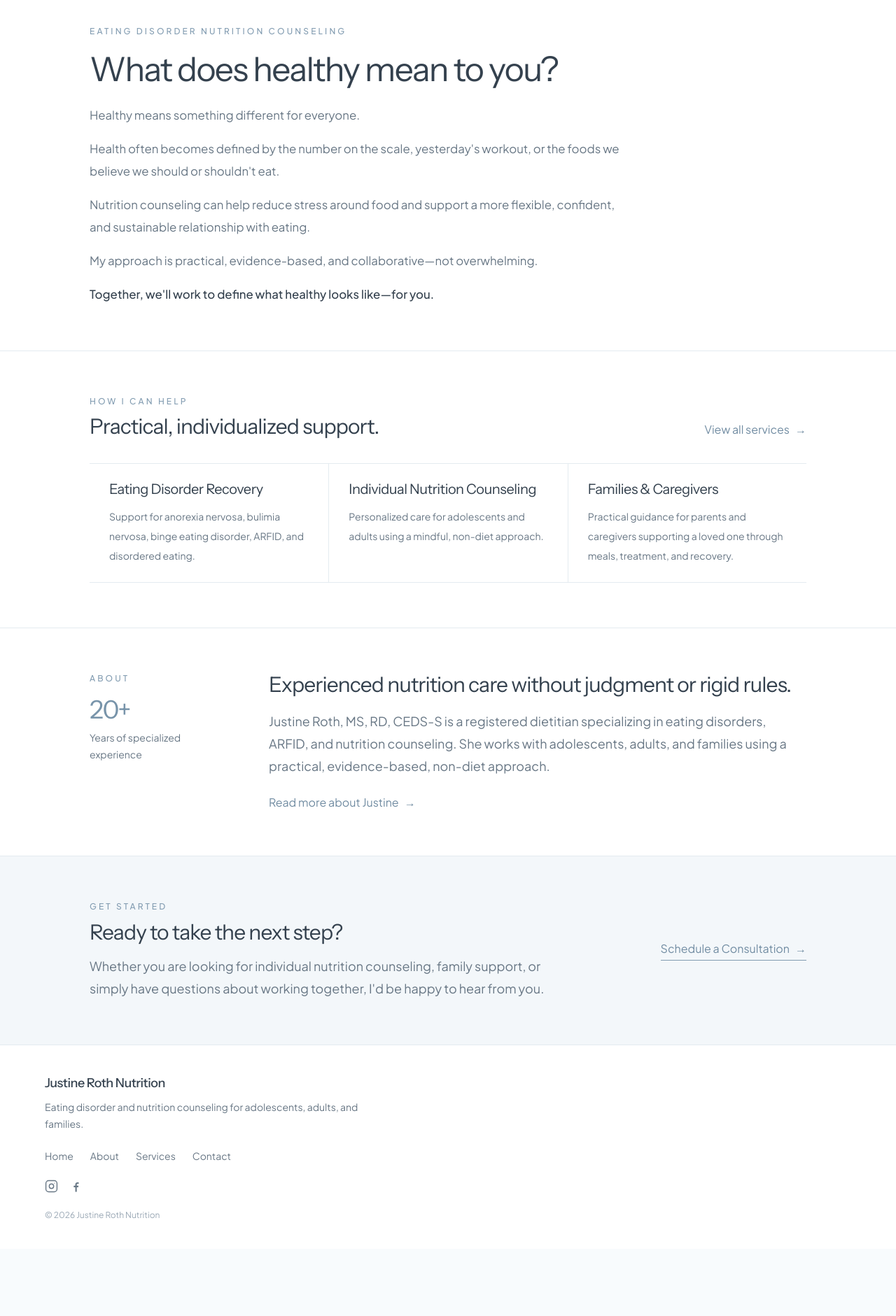
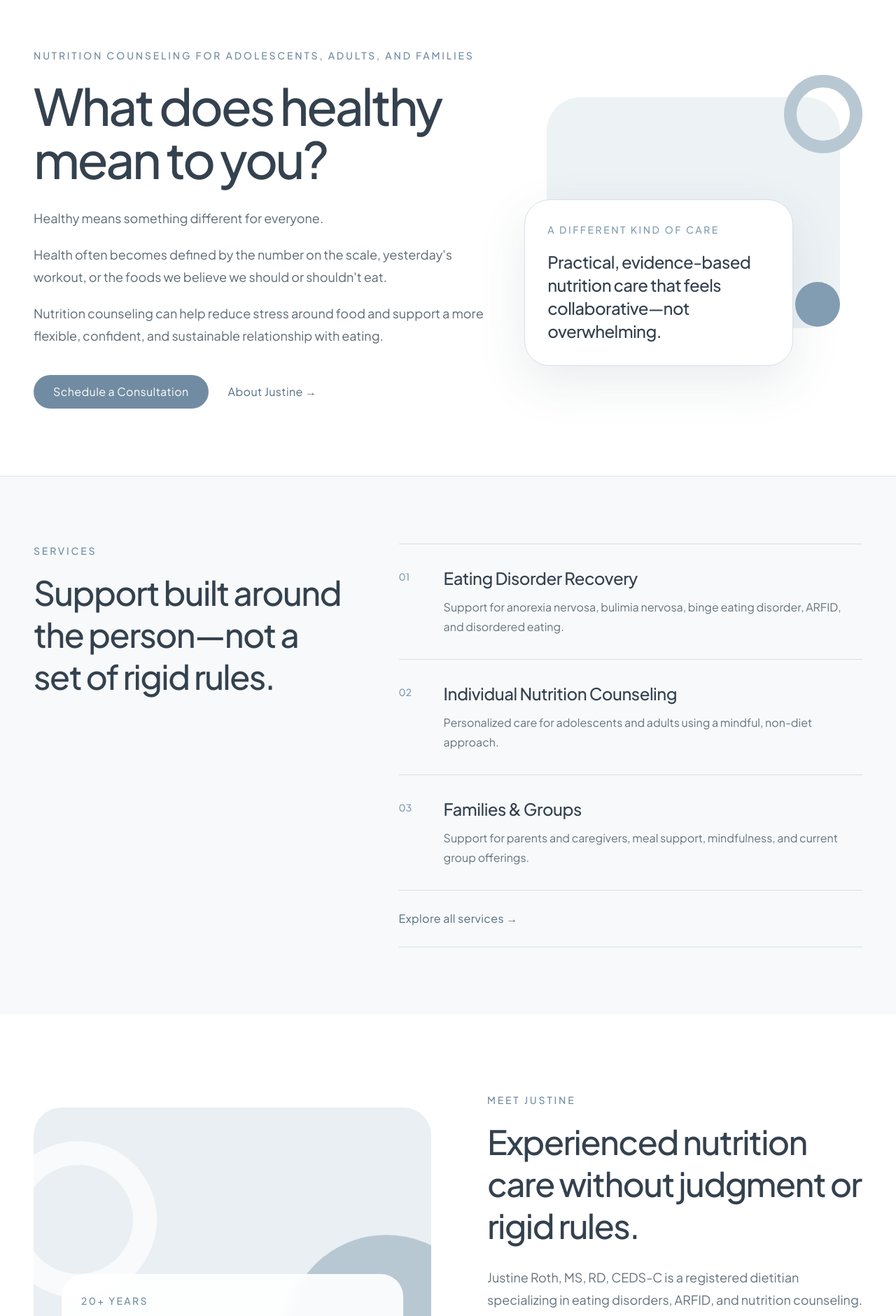
Before and after one commit to justinerothrd/justine-roth-nutrition, a Next.js app: page / in a window 1280 px wide. Shown: the part 100-1981 px from the top of the page at 70% size. Before the commit the page ends 1885 px from the top, so only its background shows below. Built offline with nearby package versions, Linux system fonts and the light colour scheme.

Commit message:
Update page.tsx

```diff
--- a/app/page.tsx
+++ b/app/page.tsx
@@ -12,144 +12,143 @@ const services = [
       "Personalized care for adolescents and adults using a mindful, non-diet approach.",
   },
   {
-    title: "Families & Caregivers",
+    title: "Families & Groups",
     description:
-      "Practical guidance for parents and caregivers supporting a loved one through meals, treatment, and recovery.",
+      "Support for parents and caregivers, meal support, mindfulness, and current group offerings.",
   },
 ];
 
-export default function Home() {
+export default function HomePage() {
   return (
-    <main className="min-h-screen bg-white text-[#34414E]">
-      {/* Mobile hero */}
-      <section className="border-b border-[#E4EBF0] px-6 py-9 sm:hidden">
-        <h1 className="font-heading max-w-[12ch] text-[2.15rem] font-normal leading-[1.06] tracking-[-0.04em]">
-          What does healthy mean to you?
-        </h1>
-
-        <p className="mt-6 text-base leading-7 text-[#687785]">
-          Healthy means something different for everyone. Nutrition counseling
-          can help reduce stress around food and support a more flexible,
-          confident, and sustainable relationship with eating.
-        </p>
-
-        <p className="mt-5 text-base font-medium leading-7 text-[#34414E]">
-          My approach is practical, evidence-based, and collaborative—not
-          overwhelming.
-        </p>
-      </section>
-
-      {/* Tablet and desktop hero */}
-      <section className="hidden border-b border-[#E4EBF0] px-6 py-12 sm:block md:py-16">
-        <div className="mx-auto max-w-5xl">
-          <div className="max-w-4xl">
-            <p className="text-xs font-medium uppercase tracking-[0.26em] text-[#829CB1]">
-              Eating Disorder Nutrition Counseling
+    <main className="bg-white text-[#34414E]">
+      <section className="border-b border-[#DDE4E9]">
+        <div className="mx-auto grid min-h-[72vh] max-w-7xl items-center gap-12 px-6 py-20 md:px-10 lg:grid-cols-[1.15fr_0.85fr] lg:px-12 lg:py-24">
+          <div className="max-w-3xl">
+            <p className="mb-6 text-sm font-medium uppercase tracking-[0.2em] text-[#718CA2]">
+              Nutrition counseling for adolescents, adults, and families
             </p>
 
-            <h1 className="font-heading mt-5 max-w-3xl text-4xl font-normal leading-[1.08] tracking-[-0.035em] md:text-[3rem]">
+            <h1 className="max-w-3xl text-5xl font-medium leading-[1.05] tracking-[-0.045em] text-[#34414E] sm:text-6xl lg:text-7xl">
               What does healthy mean to you?
             </h1>
 
-            <div className="mt-6 max-w-3xl space-y-4 text-[1.05rem] leading-8 text-[#687785]">
+            <div className="mt-8 max-w-2xl space-y-5 text-lg leading-8 text-[#5E6A74]">
               <p>Healthy means something different for everyone.</p>
-
               <p>
                 Health often becomes defined by the number on the scale,
                 yesterday&apos;s workout, or the foods we believe we should or
                 shouldn&apos;t eat.
               </p>
-
               <p>
                 Nutrition counseling can help reduce stress around food and
                 support a more flexible, confident, and sustainable
                 relationship with eating.
               </p>
+            </div>
 
-              <p>
-                My approach is practical, evidence-based, and collaborative—not
-                overwhelming.
+            <div className="mt-10 flex flex-col gap-4 sm:flex-row sm:items-center">
+              <Link
+                href="/contact"
+                className="inline-flex min-h-12 items-center justify-center rounded-full bg-[#718CA2] px-7 text-sm font-semibold tracking-wide text-white transition hover:bg-[#637D92]"
+              >
+                Schedule a Consultation
+              </Link>
+
+              <Link
+                href="/about"
+                className="inline-flex min-h-12 items-center justify-center px-3 text-sm font-semibold tracking-wide text-[#526D82] transition hover:text-[#34414E]"
+              >
+                About Justine <span aria-hidden="true">&nbsp;→</span>
+              </Link>
+            </div>
+          </div>
+
+          <div className="relative hidden min-h-[440px] lg:block">
+            <div className="absolute inset-x-8 top-8 h-[330px] rounded-[3rem] bg-[#EDF2F5]" />
+            <div className="absolute bottom-6 left-0 max-w-sm rounded-[2.25rem] border border-[#D6E0E7] bg-white p-8 shadow-[0_24px_70px_rgba(52,65,78,0.10)]">
+              <p className="text-sm font-medium uppercase tracking-[0.18em] text-[#829CB1]">
+                A different kind of care
               </p>
+              <p className="mt-5 text-2xl font-medium leading-snug tracking-[-0.025em] text-[#34414E]">
+                Practical, evidence-based nutrition care that feels
+                collaborative—not overwhelming.
+              </p>
+            </div>
+            <div className="absolute right-0 top-0 h-28 w-28 rounded-full border-[18px] border-[#B8C8D3]" />
+            <div className="absolute bottom-20 right-8 h-16 w-16 rounded-full bg-[#829CB1]" />
+          </div>
+        </div>
+      </section>
 
-              <p className="font-medium text-[#34414E]">
-                Together, we&apos;ll work to define what healthy looks like—for
-                you.
+      <section className="bg-[#F7F9FA]">
+        <div className="mx-auto max-w-7xl px-6 py-20 md:px-10 lg:px-12 lg:py-24">
+          <div className="grid gap-10 lg:grid-cols-[0.8fr_1.2fr] lg:gap-20">
+            <div>
+              <p className="text-sm font-medium uppercase tracking-[0.2em] text-[#718CA2]">
+                Services
               </p>
+              <h2 className="mt-5 max-w-md text-4xl font-medium leading-tight tracking-[-0.035em] text-[#34414E] sm:text-5xl">
+                Support built around the person—not a set of rigid rules.
+              </h2>
+            </div>
+
+            <div className="divide-y divide-[#D7E0E6] border-y border-[#D7E0E6]">
+              {services.map((service, index) => (
+                <article
+                  key={service.title}
+                  className="grid gap-4 py-8 sm:grid-cols-[48px_1fr]"
+                >
+                  <span className="pt-1 text-sm font-medium text-[#829CB1]">
+                    0{index + 1}
+                  </span>
+                  <div>
+                    <h3 className="text-2xl font-medium tracking-[-0.02em] text-[#34414E]">
+                      {service.title}
+                    </h3>
+                    <p className="mt-3 max-w-xl leading-7 text-[#66737D]">
+                      {service.description}
+                    </p>
+                  </div>
+                </article>
+              ))}
+
+              <div className="py-7">
+                <Link
+                  href="/services"
+                  className="text-sm font-semibold tracking-wide text-[#526D82] transition hover:text-[#34414E]"
+                >
+                  Explore all services <span aria-hidden="true">→</span>
+                </Link>
+              </div>
             </div>
           </div>
         </div>
       </section>
 
-      {/* Services */}
-      <section className="border-b border-[#E4EBF0] px-6 py-10 sm:py-12 md:py-16">
-        <div className="mx-auto max-w-5xl">
-          <div className="sm:flex sm:items-end sm:justify-between">
-            <div>
-              <p className="text-[0.68rem] font-medium uppercase tracking-[0.2em] text-[#829CB1] sm:text-xs sm:tracking-[0.26em]">
-                How I Can Help
+      <section>
+        <div className="mx-auto grid max-w-7xl gap-12 px-6 py-20 md:px-10 lg:grid-cols-[1fr_1fr] lg:items-center lg:px-12 lg:py-28">
+          <div className="relative min-h-[390px] overflow-hidden rounded-[2.5rem] bg-[#E9EFF3]">
+            <div className="absolute -left-12 top-12 h-56 w-56 rounded-full border-[34px] border-white/70" />
+            <div className="absolute bottom-0 right-0 h-72 w-72 translate-x-20 translate-y-20 rounded-full bg-[#B8C8D3]" />
+            <div className="absolute bottom-10 left-10 right-10 rounded-[2rem] bg-white/90 p-7 backdrop-blur">
+              <p className="text-sm font-medium uppercase tracking-[0.17em] text-[#718CA2]">
+                20+ Years
               </p>
-
-              <h2 className="font-heading mt-3 max-w-[15ch] text-[1.8rem] font-normal leading-[1.08] tracking-[-0.03em] sm:max-w-none sm:text-3xl">
-                Practical, individualized support.
-              </h2>
-            </div>
-
-            <Link
-              href="/services"
-              className="mt-5 inline-flex w-fit items-center gap-2 text-sm font-medium text-[#718CA2] transition-colors hover:text-[#526D83] sm:mt-0"
-            >
-              View all services
-              <span aria-hidden="true">→</span>
-            </Link>
-          </div>
-
-          <div className="mt-7 border-t border-[#E4EBF0] sm:mt-9 md:grid md:grid-cols-3">
-            {services.map((service, index) => (
-              <article
-                key={service.title}
-                className={`border-b border-[#E4EBF0] py-6 md:px-7 ${
-                  index > 0 ? "md:border-l" : ""
-                }`}
-              >
-                <h3 className="font-heading text-xl font-normal leading-tight tracking-[-0.025em]">
-                  {service.title}
-                </h3>
-
-                <p className="mt-3 text-sm leading-7 text-[#687785]">
-                  {service.description}
-                </p>
-              </article>
-            ))}
-          </div>
-        </div>
-      </section>
-
-      {/* About */}
-      <section className="border-b border-[#E4EBF0] px-6 py-10 sm:py-12 md:py-16">
-        <div className="mx-auto max-w-5xl md:grid md:grid-cols-[200px_1fr] md:gap-14">
-          <div>
-            <p className="text-[0.68rem] font-medium uppercase tracking-[0.2em] text-[#829CB1] sm:text-xs sm:tracking-[0.26em]">
-              About
-            </p>
-
-            <div className="mt-4 flex items-end gap-3 md:block">
-              <p className="font-heading text-4xl font-normal tracking-[-0.045em] text-[#7894AA]">
-                20+
-              </p>
-
-              <p className="pb-1 text-sm leading-6 text-[#687785] md:mt-2 md:pb-0">
-                Years of specialized experience
+              <p className="mt-2 text-xl font-medium text-[#34414E]">
+                Of specialized experience
               </p>
             </div>
           </div>
 
-          <div className="mt-7 md:mt-0">
-            <h2 className="font-heading max-w-[18ch] text-[1.75rem] font-normal leading-[1.1] tracking-[-0.03em] sm:max-w-3xl sm:text-3xl">
+          <div className="max-w-xl lg:pl-8">
+            <p className="text-sm font-medium uppercase tracking-[0.2em] text-[#718CA2]">
+              Meet Justine
+            </p>
+            <h2 className="mt-5 text-4xl font-medium leading-tight tracking-[-0.035em] text-[#34414E] sm:text-5xl">
               Experienced nutrition care without judgment or rigid rules.
             </h2>
-
-            <p className="mt-4 max-w-3xl text-base leading-7 text-[#687785] sm:mt-5 sm:text-lg sm:leading-8">
-              Justine Roth, MS, RD, CEDS-S is a registered dietitian
+            <p className="mt-7 text-lg leading-8 text-[#66737D]">
+              Justine Roth, MS, RD, CEDS-C is a registered dietitian
               specializing in eating disorders, ARFID, and nutrition
               counseling. She works with adolescents, adults, and families
               using a practical, evidence-based, non-diet approach.
@@ -157,40 +156,34 @@ export default function Home() {
 
             <Link
               href="/about"
-              className="mt-6 inline-flex items-center gap-2 text-sm font-medium text-[#718CA2] transition-colors hover:text-[#526D83]"
+              className="mt-8 inline-flex text-sm font-semibold tracking-wide text-[#526D82] transition hover:text-[#34414E]"
             >
-              Read more about Justine
-              <span aria-hidden="true">→</span>
+              Learn more about Justine <span aria-hidden="true">&nbsp;→</span>
             </Link>
           </div>
         </div>
       </section>
 
-      {/* Contact */}
-      <section className="bg-[#F3F7FA] px-6 py-10 sm:py-12 md:py-16">
-        <div className="mx-auto max-w-5xl md:flex md:items-center md:justify-between md:gap-12">
-          <div className="max-w-2xl">
-            <p className="text-[0.68rem] font-medium uppercase tracking-[0.2em] text-[#829CB1] sm:text-xs sm:tracking-[0.26em]">
-              Get Started
+      <section className="px-6 pb-10 md:px-10 lg:px-12">
+        <div className="mx-auto max-w-7xl rounded-[2.5rem] border border-[#9EB2C1] bg-[#F5F8FA] px-7 py-14 sm:px-10 lg:grid lg:grid-cols-[1fr_auto] lg:items-center lg:gap-12 lg:px-14 lg:py-16">
+          <div>
+            <p className="text-sm font-medium uppercase tracking-[0.2em] text-[#718CA2]">
+              Get started
             </p>
-
-            <h2 className="font-heading mt-3 max-w-[16ch] text-[1.75rem] font-normal leading-[1.1] tracking-[-0.03em] sm:max-w-none sm:text-3xl">
-              Ready to take the next step?
+            <h2 className="mt-4 max-w-3xl text-3xl font-medium leading-tight tracking-[-0.03em] text-[#34414E] sm:text-4xl">
+              Ready to feel more confident and less overwhelmed around food?
             </h2>
-
-            <p className="mt-4 text-base leading-7 text-[#687785] sm:text-lg sm:leading-8">
-              Whether you are looking for individual nutrition counseling,
-              family support, or simply have questions about working together,
-              I&apos;d be happy to hear from you.
+            <p className="mt-5 max-w-2xl text-lg leading-8 text-[#66737D]">
+              Together, we&apos;ll work to define what healthy looks
+              like—for you.
             </p>
           </div>
 
           <Link
             href="/contact"
-            className="mt-6 inline-flex w-fit items-center gap-2 border-b border-[#829CB1] pb-1 text-sm font-medium text-[#718CA2] transition-colors hover:text-[#526D83] md:mt-0"
+            className="mt-8 inline-flex min-h-12 items-center justify-center rounded-full bg-[#718CA2] px-7 text-sm font-semibold tracking-wide text-white transition hover:bg-[#637D92] lg:mt-0"
           >
             Schedule a Consultation
-            <span aria-hidden="true">→</span>
           </Link>
         </div>
       </section>
```
